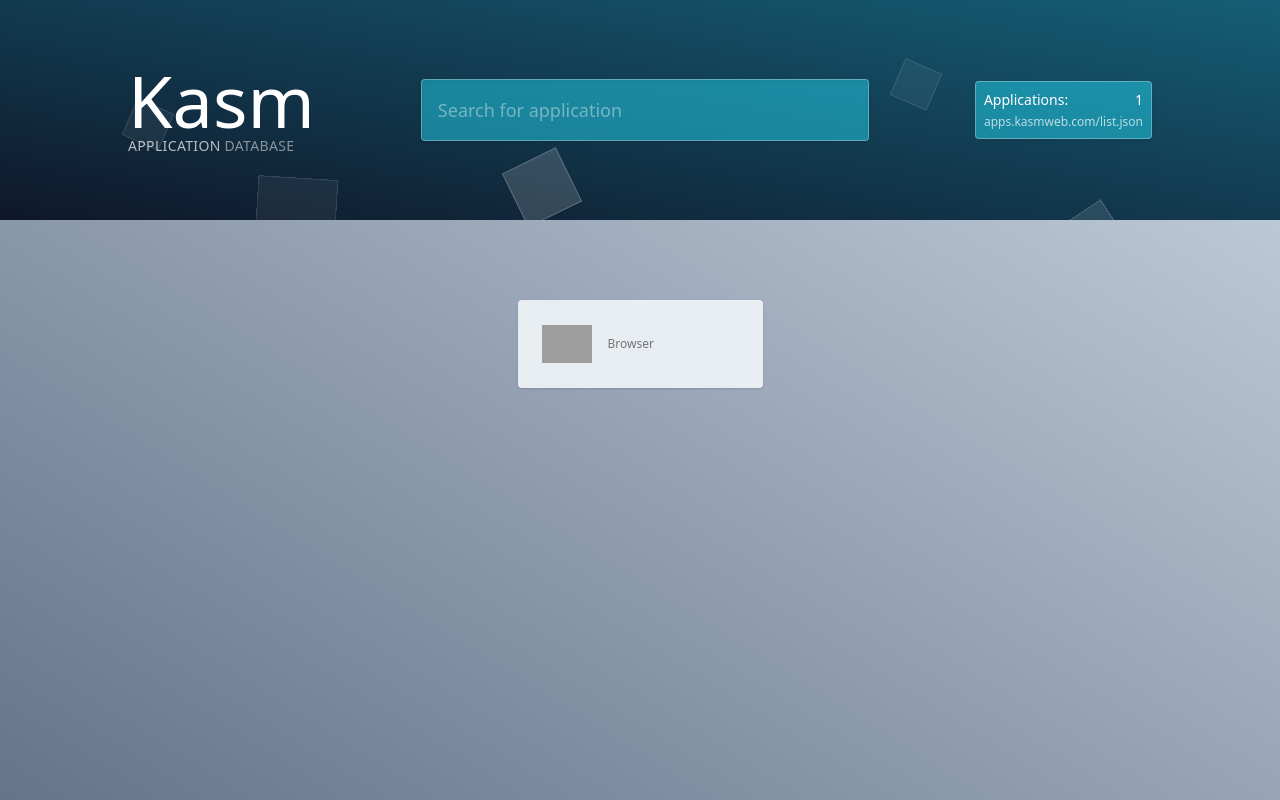
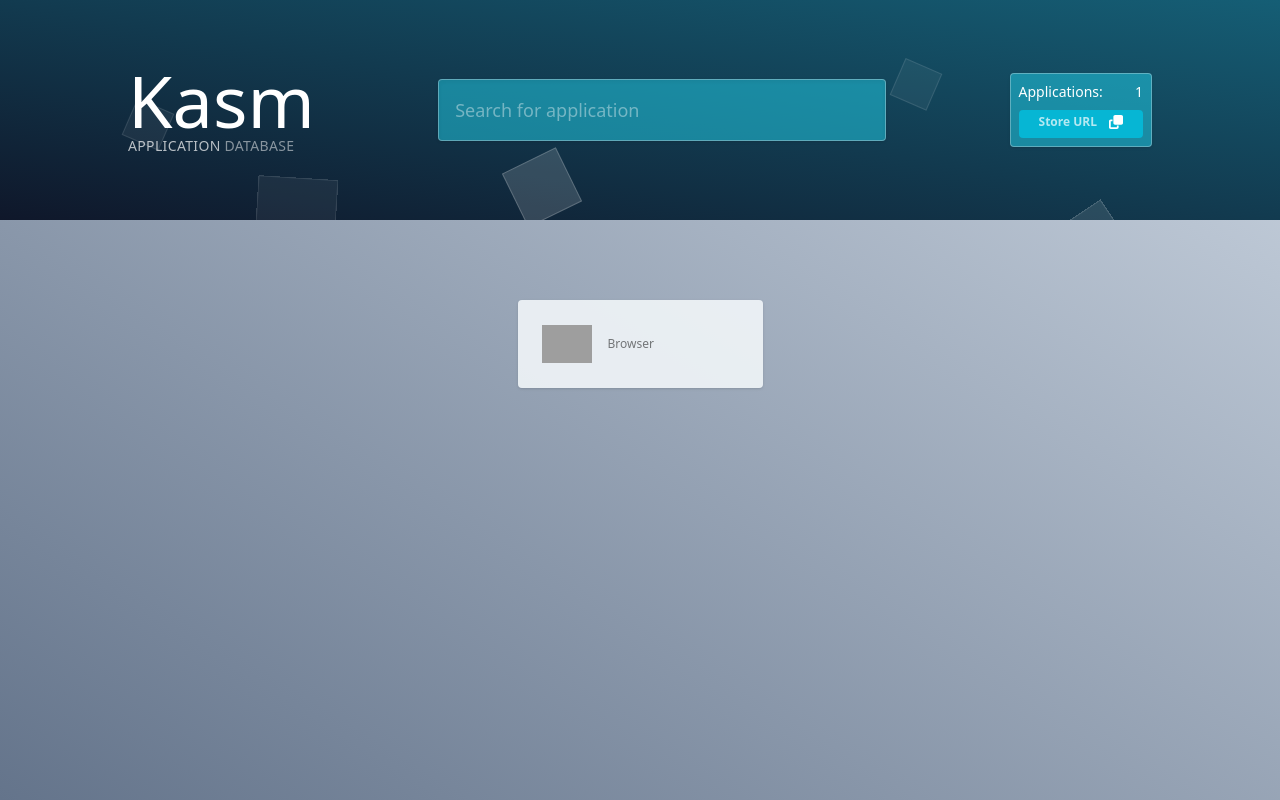
Before and after one commit to KodeStar/kasm-apps, a Next.js app in the folder site/: page /kasm-apps/ in a window 1280 px wide. Built offline with nearby package versions, Linux system fonts and the light colour scheme; grey boxes are pictures that could not be loaded.

Commit message:
Update store url

```diff
--- a/site/pages/index.js
+++ b/site/pages/index.js
@@ -6,11 +6,11 @@
 
 export default function Home() {
 
-  const host = 'http://localhost:3000/'
-
   const [apps, setApps] = useState(null)
   const [searchText, setSearchText] = useState('')
 
+  const siteUrl = (typeof window !== "undefined") ? window.location.href : process.env.NEXT_PUBLIC_APPURL;
+  const listUrl = siteUrl + 'list.json'
 
   useEffect(() => {
     fetch('list.json')
@@ -69,7 +69,7 @@
         </div>
         <div className='shadow flex flex-col bg-cyan-400/50 border border-1 border-white/30 rounded relative z-10'>
           <div className='flex justify-between text-sm p-2 pb-0'><span className=''>Applications: </span><span className=''>{apps && apps.appcount}</span></div>
-          <div className='p-2 pt-1 text-xs text-white/70'>{process.env.NEXT_PUBLIC_APPURL}</div>
+          <button className='p-2 px-5 bg-cyan-500 m-2 rounded items-center pt-1 font-bold text-xs text-white/70 flex cursor-pointer' onClick={() => {navigator.clipboard.writeText(listUrl); alert('URL copied to clipboard')}}><span className="mr-3">Store URL</span><svg style={{ height: '14px', fill: '#fff' }} xmlns="http://www.w3.org/2000/svg" viewBox="0 0 512 512"><path d="M224 0c-35.3 0-64 28.7-64 64V288c0 35.3 28.7 64 64 64H448c35.3 0 64-28.7 64-64V64c0-35.3-28.7-64-64-64H224zM64 160c-35.3 0-64 28.7-64 64V448c0 35.3 28.7 64 64 64H288c35.3 0 64-28.7 64-64V384H288v64H64V224h64V160H64z"/></svg></button>
         </div>
       </header >
 
```
